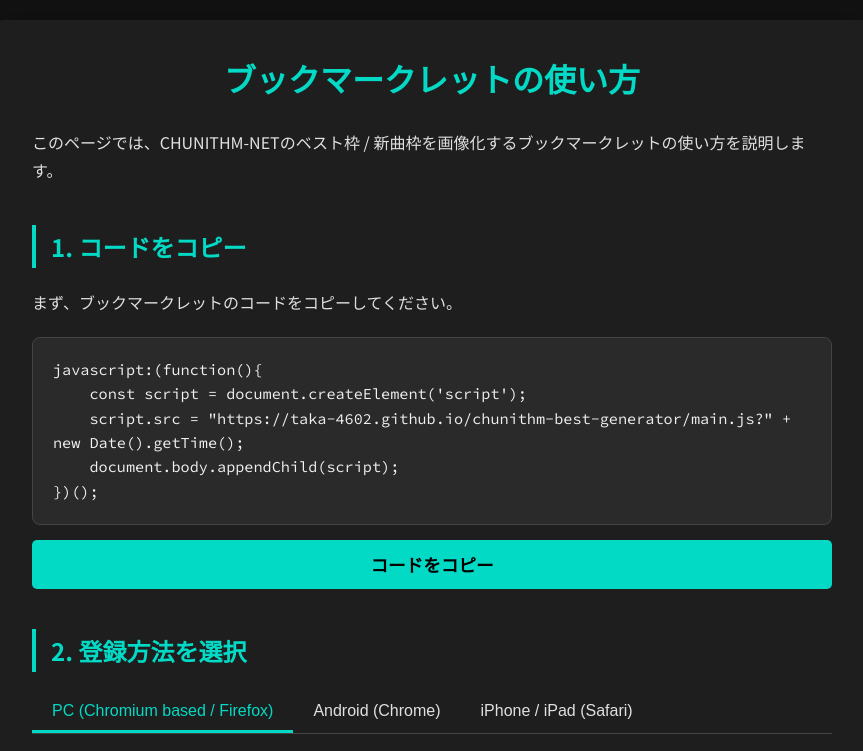
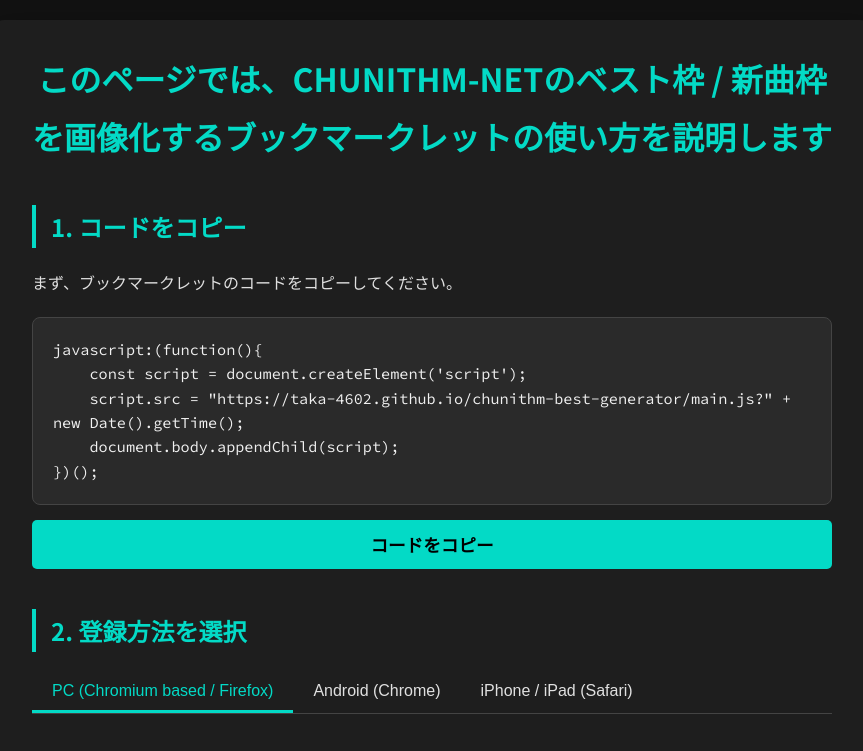
Before and after one commit to yuuchan-san/cm-free, a plain HTML site: page index.html in a window 1280 px wide. Shown: the top 751 px of the page, without its empty margins (208-1071 px from the left). Drawn offline with Linux system fonts and the light colour scheme.

Commit message:
Update index.html

```diff
--- a/index.html
+++ b/index.html
@@ -3,7 +3,7 @@
 <head>
     <meta charset="UTF-8">
     <meta name="viewport" content="width=device-width, initial-scale=1.0">
-    <title>CHUNITHM-BEST-GENERATOR</title>
+    <title>CM-FREE</title>
     <link rel="stylesheet" href="style.css">
     <link rel="preconnect" href="https://fonts.googleapis.com">
     <link rel="preconnect" href="https://fonts.gstatic.com" crossorigin>
@@ -13,8 +13,7 @@
 
     <div class="container">
         <header>
-            <h1>ブックマークレットの使い方</h1>
-            <p>このページでは、CHUNITHM-NETのベスト枠 / 新曲枠を画像化するブックマークレットの使い方を説明します。</p>
+            <h1>このページでは、CHUNITHM-NETのベスト枠 / 新曲枠を画像化するブックマークレットの使い方を説明します</h1>
         </header>
 
         <section id="bookmarklet-code">
@@ -116,4 +115,5 @@
 
     <script src="script.js"></script>
 </body>
+
 </html>
```
